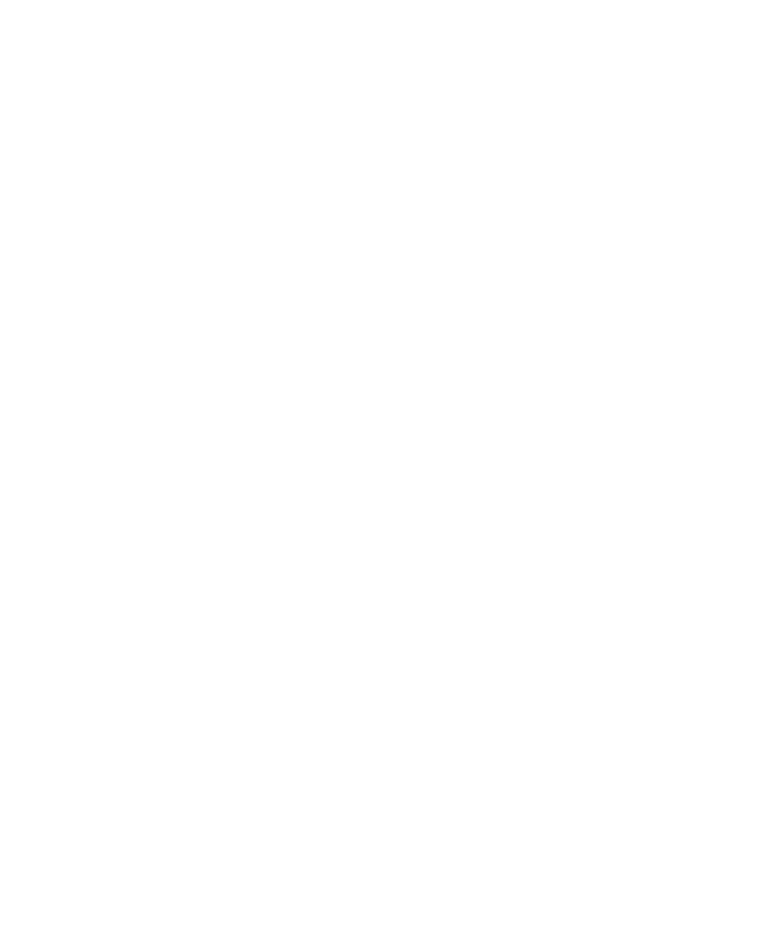
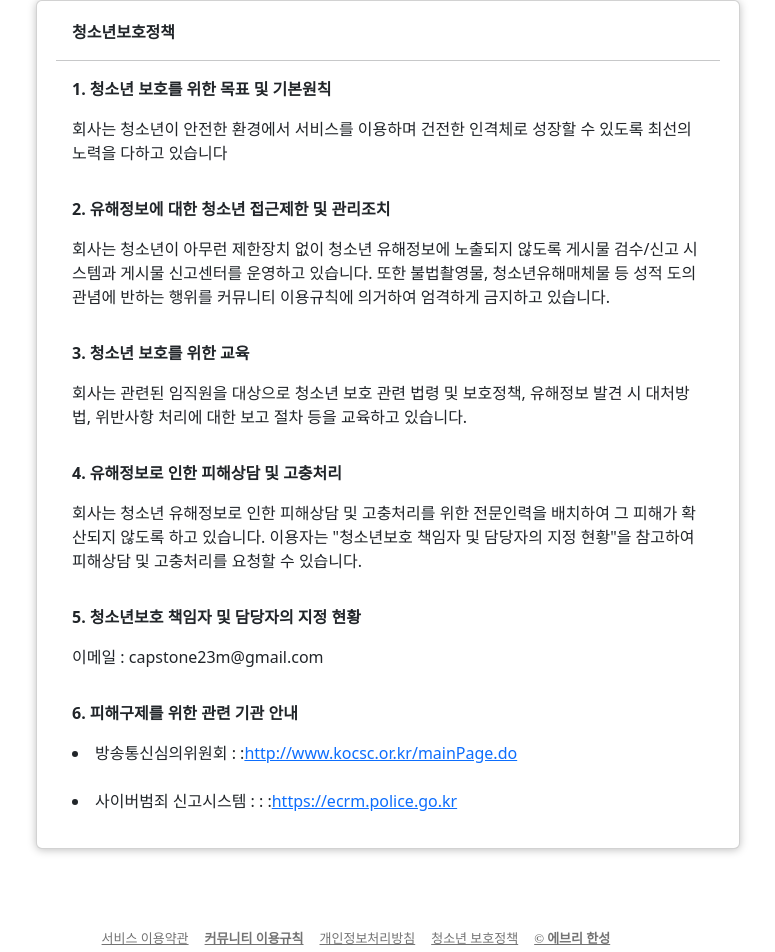
Before and after one commit to minseokiim/everyHansung_Front, a React (Create React App) app: page /page/youthpolicy in a window 1280 px wide. Before the commit this address had no page. Shown: the part 88-1040 px from the top of the page, without its empty margins (252-1027 px from the left). Before the commit the page ends 800 px from the top, so only its background shows below. Built offline with nearby package versions, Linux system fonts and the light colour scheme.

Commit message:
청소년 정책 추가, footer.css 설정

```diff
--- a/src/App.js
+++ b/src/App.js
@@ -30,6 +30,7 @@
 import HowToUsePage from "./page/myPage/AboutPage/HowToUsePage";
 import ServiceAgreementPage from "./page/myPage/AboutPage/ServiceAgreementPage";
 import PrivacyPage from "./page/myPage/AboutPage/PrivacyPage";
+import PolicyPage from "./page/myPage/AboutPage/PolicyPage";
 
 import { BrowserRouter as Router, Routes, Route } from "react-router-dom";
 import MainPage from "./page/mainPage/MainPage";
@@ -61,7 +62,7 @@
           <Route
             path="/timetable"
             element={
-              <div className="p-5 m-5">
+              <div className="p-5">
                 <TimeTable />
                 <br />
                 <br />
@@ -275,6 +276,20 @@
           />
 
           <Route
+            path="/page/youthpolicy"
+            element={
+              <div>
+                <Card>
+                  <PolicyPage />
+                </Card>
+                <br />
+                <br />
+                <Footer />
+              </div>
+            }
+          />
+
+          <Route
             path="/my/deleteaccount"
             element={
               <div>
--- a/src/page/mainPage/Footer.js
+++ b/src/page/mainPage/Footer.js
@@ -1,15 +1,22 @@
 const Footer = () => {
   return (
-    <section className="footer white">
-      <ul className="links">
+    <section className="footer white" style={{ paddingLeft: "16%" }}>
+      <ul className="links ">
         <li>
           <a href="/page/serviceagreement">서비스 이용약관</a>
         </li>
         <li className="privacy">
           <a href="/page/rules">커뮤니티 이용규칙</a>
         </li>
+
         <li>
-          <a href="/">문의: capstone23m@gmail.com</a>
+          <a href="/page/privacy">개인정보처리방침</a>
+        </li>
+        <li>
+          <a href="/page/youthpolicy">청소년 보호정책</a>
+        </li>
+        <li>
+          <p>문의: capstone23m@gmail.com</p>
         </li>
         <li className="copyright">
           <a href="/">© 에브리 한성</a>
--- a/src/page/mainPage/MainPage.css
+++ b/src/page/mainPage/MainPage.css
@@ -242,7 +242,6 @@
   overflow-y: auto;
   -ms-overflow-style: none;
   border-left: 1px solid #d6d6d6;
-  font-family: "맑은 고딕", "돋움", "Apple SD Gothic Neo", sans-serif;
   background-color: #fff;
   display: flex;
   align-items: center;
@@ -360,7 +359,6 @@
 
 section.init > div.wrap > div.device > div.screen > div.image {
   position: absolute;
-  /* background: transparent url(../images/screen.png) no-repeat 0px 0px / 840px auto; */
 }
 
 section div.paragraph > p {
@@ -385,7 +383,6 @@
 
 section div.figures > div > p.number {
   color: #292929;
-  font-family: NanumSquareEB;
 }
 
 section div.figures > div > p.number > strong:first-child {
@@ -412,7 +409,6 @@
 }
 
 section.footer > ul.links {
-  padding: 16px 0;
   font-size: 0;
 }
 
--- a/src/page/mainPage/MainPage.js
+++ b/src/page/mainPage/MainPage.js
@@ -1,6 +1,7 @@
 import React from "react";
 import "./MainPage.css";
 import { Link } from "react-router-dom";
+import Footer from "./Footer";
 
 const MainPage = () => {
   return (
@@ -69,8 +70,15 @@
           <li className="privacy">
             <a href="/page/rules">커뮤니티 이용규칙</a>
           </li>
+
           <li>
-            <a href="/">문의:capstone23m@gmail.com</a>
+            <a href="/page/privacy">개인정보처리방침</a>
+          </li>
+          <li>
+            <a href="/page/youthpolicy">청소년 보호정책</a>
+          </li>
+          <li>
+            <p>문의: capstone23m@gmail.com</p>
           </li>
           <li className="copyright">
             <a href="/">© 에브리 한성</a>
--- a/src/page/messagePage/MessagePage.css
+++ b/src/page/messagePage/MessagePage.css
@@ -2,15 +2,13 @@
   padding: 10px;
   margin: 4px;
   font-size: 16px;
-  border: none;
   outline: none;
-  border: 1px solid black;
+  border: 1px solid hsl(0, 0%, 35%);
   border-radius: 3px;
-  width: 95%;
+  width: 100%;
 }
 
 .message-button {
-  margin: 2px;
   background-color: hsl(227, 49%, 31%);
   border-width: 0px;
   border-radius: 3px;
--- a/src/page/messagePage/MessagePage.js
+++ b/src/page/messagePage/MessagePage.js
@@ -22,7 +22,7 @@
 
   return (
     <div>
-      <form className="p-3">
+      <form className="p-4">
         <input
           className="message-input"
           placeholder="수신자의 학번을 입력해주세요."
--- a/src/page/myPage/AboutPage/AboutPage.js
+++ b/src/page/myPage/AboutPage/AboutPage.js
@@ -38,6 +38,16 @@
         >
           개인정보 처리방침
         </div>
+        <br />
+        <div
+          className="cursor-pointer"
+          onClick={(e) => {
+            e.preventDefault();
+            move("/page/youthpolicy");
+          }}
+        >
+          청소년 보호정책
+        </div>
       </div>
     </div>
   );
--- /dev/null
+++ b/src/page/myPage/AboutPage/PolicyPage.js
@@ -0,0 +1,92 @@
+const PolicyPage = () => {
+  return (
+    <div className="p-3">
+      <div>
+        <strong className="p-3">청소년보호정책</strong>
+        <hr />
+      </div>
+
+      <div>
+        <strong className="p-3">1. 청소년 보호를 위한 목표 및 기본원칙</strong>
+        <br />
+        <div className=" p-3">
+          <p>
+            회사는 청소년이 안전한 환경에서 서비스를 이용하며 건전한 인격체로
+            성장할 수 있도록 최선의 노력을 다하고 있습니다
+          </p>
+        </div>
+      </div>
+
+      <div>
+        <strong className="p-3">
+          2. 유해정보에 대한 청소년 접근제한 및 관리조치
+        </strong>
+        <br />
+        <div className=" p-3">
+          <p>
+            회사는 청소년이 아무런 제한장치 없이 청소년 유해정보에 노출되지
+            않도록 게시물 검수/신고 시스템과 게시물 신고센터를 운영하고
+            있습니다. 또한 불법촬영물, 청소년유해매체물 등 성적 도의관념에
+            반하는 행위를 커뮤니티 이용규칙에 의거하여 엄격하게 금지하고
+            있습니다.
+          </p>
+        </div>
+      </div>
+
+      <div>
+        <strong className="p-3">3. 청소년 보호를 위한 교육</strong>
+        <br />
+        <div className=" p-3">
+          <p>
+            회사는 관련된 임직원을 대상으로 청소년 보호 관련 법령 및 보호정책,
+            유해정보 발견 시 대처방법, 위반사항 처리에 대한 보고 절차 등을
+            교육하고 있습니다.
+          </p>
+        </div>
+      </div>
+
+      <div>
+        <strong className="p-3">4. 유해정보로 인한 피해상담 및 고충처리</strong>
+        <br />
+        <div className=" p-3">
+          <p>
+            회사는 청소년 유해정보로 인한 피해상담 및 고충처리를 위한 전문인력을
+            배치하여 그 피해가 확산되지 않도록 하고 있습니다. 이용자는
+            "청소년보호 책임자 및 담당자의 지정 현황"을 참고하여 피해상담 및
+            고충처리를 요청할 수 있습니다.
+          </p>
+        </div>
+      </div>
+
+      <div>
+        <strong className="p-3">
+          5. 청소년보호 책임자 및 담당자의 지정 현황
+        </strong>
+        <br />
+        <div className=" p-3">
+          <p>이메일 : capstone23m@gmail.com</p>
+        </div>
+      </div>
+
+      <div>
+        <strong className="p-3">6. 피해구제를 위한 관련 기관 안내</strong>
+        <br />
+        <div className=" p-3">
+          <li>
+            방송통신심의위원회 : :
+            <a href="http://www.kocsc.or.kr/mainPage.do">
+              http://www.kocsc.or.kr/mainPage.do
+            </a>
+          </li>
+          <br />
+          <li>
+            사이버범죄 신고시스템 : : :
+            <a href="https://ecrm.police.go.kr">https://ecrm.police.go.kr</a>
+          </li>
+        </div>
+      </div>
+    </div>
+  );
+};
+
+export default PolicyPage;
--- a/src/page/myPage/AboutPage/PrivacyPage.js
+++ b/src/page/myPage/AboutPage/PrivacyPage.js
@@ -156,17 +156,13 @@
             <br />
             <br />
             <li>
-              {" "}
               개인정보 분쟁조정위원회 :
-              <a href="https://www.kopico.go.kr">
-                https://www.kopico.go.kr
-              </a>{" "}
+              <a href="https://www.kopico.go.kr">https://www.kopico.go.kr</a>
             </li>
             <li>
               사이버범죄 신고시스템 :
               <a href="https://ecrm.police.go.kr">https://ecrm.police.go.kr</a>
             </li>
-            <br />
           </p>
         </div>
       </div>
--- a/src/page/timeTable/TimeTable.css
+++ b/src/page/timeTable/TimeTable.css
@@ -30,7 +30,7 @@
   color: #ffffff;
   border-width: 0px;
   border-radius: 3px;
-  margin-left: 75%;
+  margin-left: 70%;
 }
 
 .table-button:hover {
```
